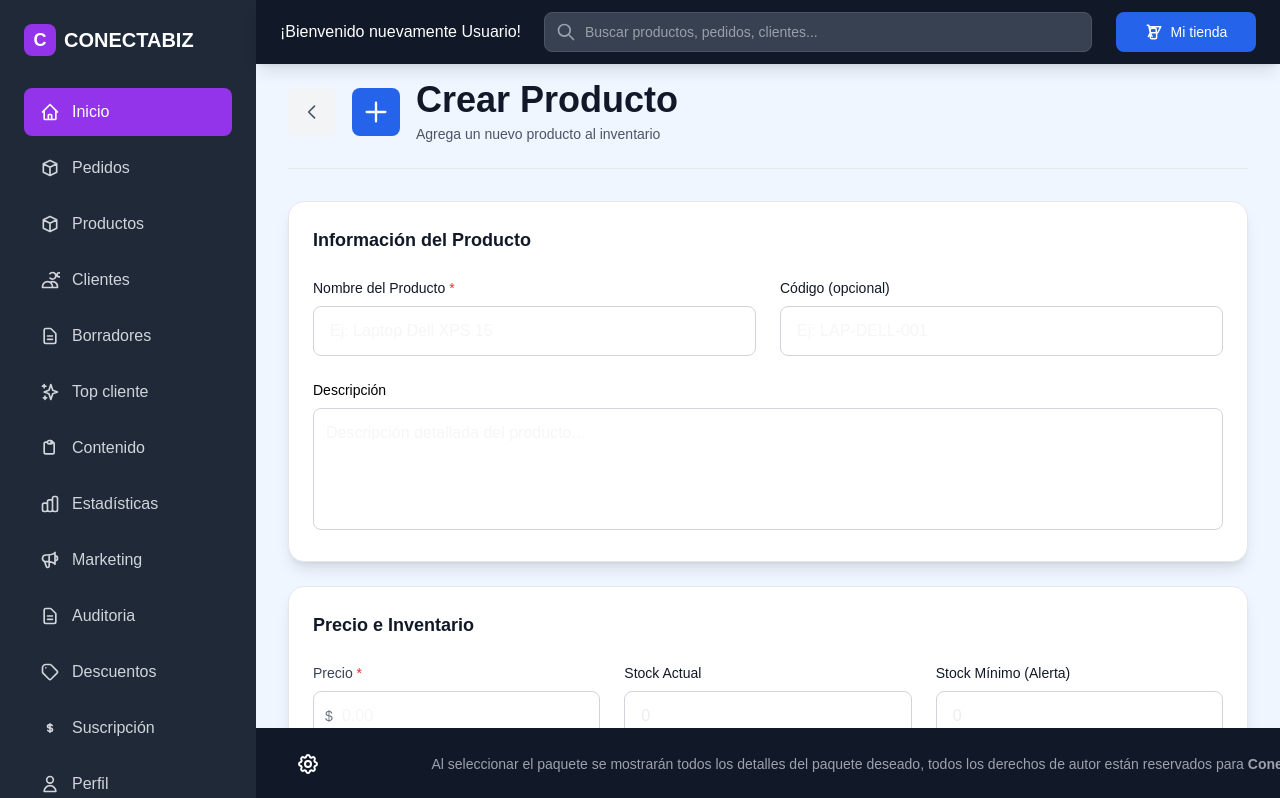
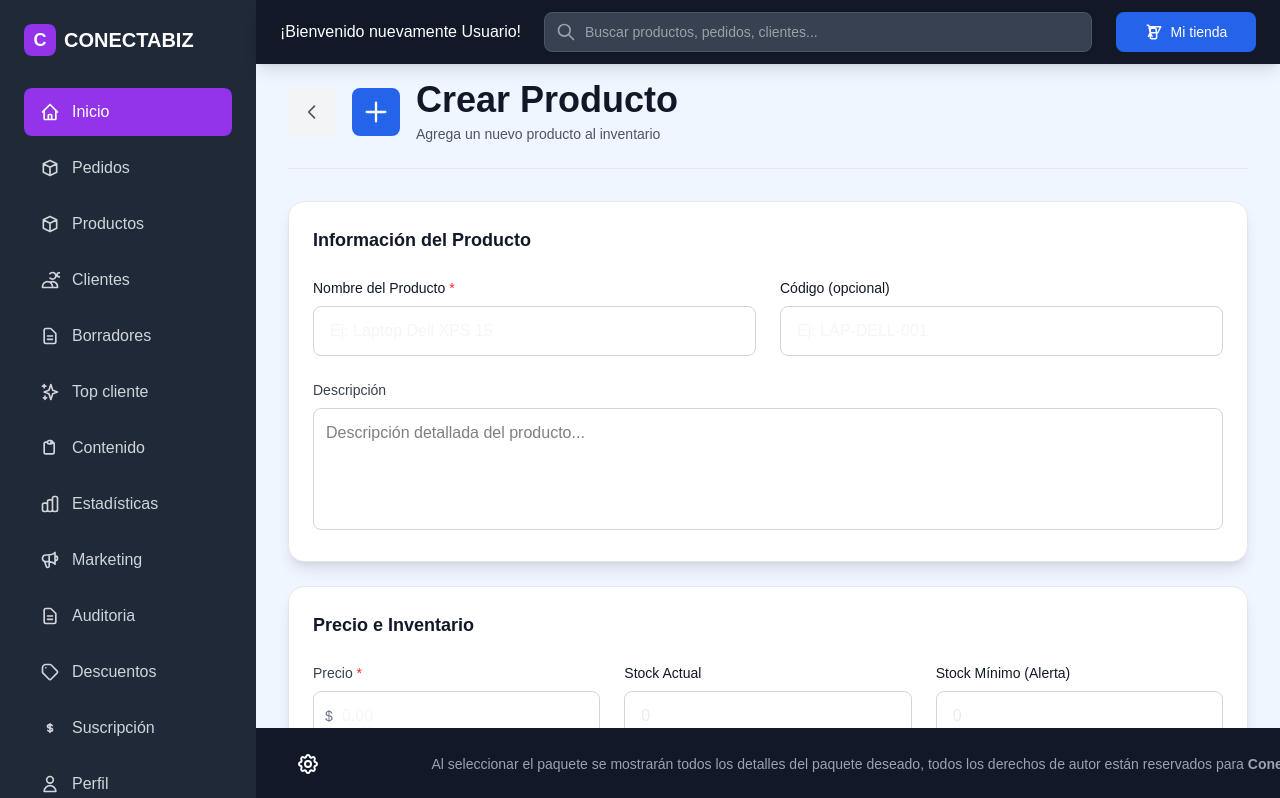
Before and after one commit to MiguelRestrepoL/ConectaBizFend, a Next.js app: page /crear-producto in a window 1280 px wide. Shown: the top 798 px of the page. Built offline with nearby package versions, Linux system fonts and the light colour scheme; no server answers.

Commit message:
Testubg!

```diff
--- a/src/app/components/ProductForm.jsx
+++ b/src/app/components/ProductForm.jsx
@@ -140,13 +140,13 @@
 
           {/* Descripción */}
           <div>
-            <label className="block text-sm font-medium text-black mb-2">
+            <label className="block text-sm font-medium text-gray-700 mb-2">
               Descripción
             </label>
             <textarea
               value={formData.descripcion}
               onChange={(e) => handleInputChange('descripcion', e.target.value)}
-              className="w-full p-3 border border-gray-300 rounded-lg focus:ring-2 focus:ring-blue-500 focus:border-transparent resize-none text-sm sm:text-base"
+              className="w-full p-3 border border-gray-300 rounded-lg focus:ring-2 focus:ring-blue-500 focus:border-transparent resize-none text-sm sm:text-base text-black"
               rows={4}
               placeholder="Descripción detallada del producto..."
             />
```
